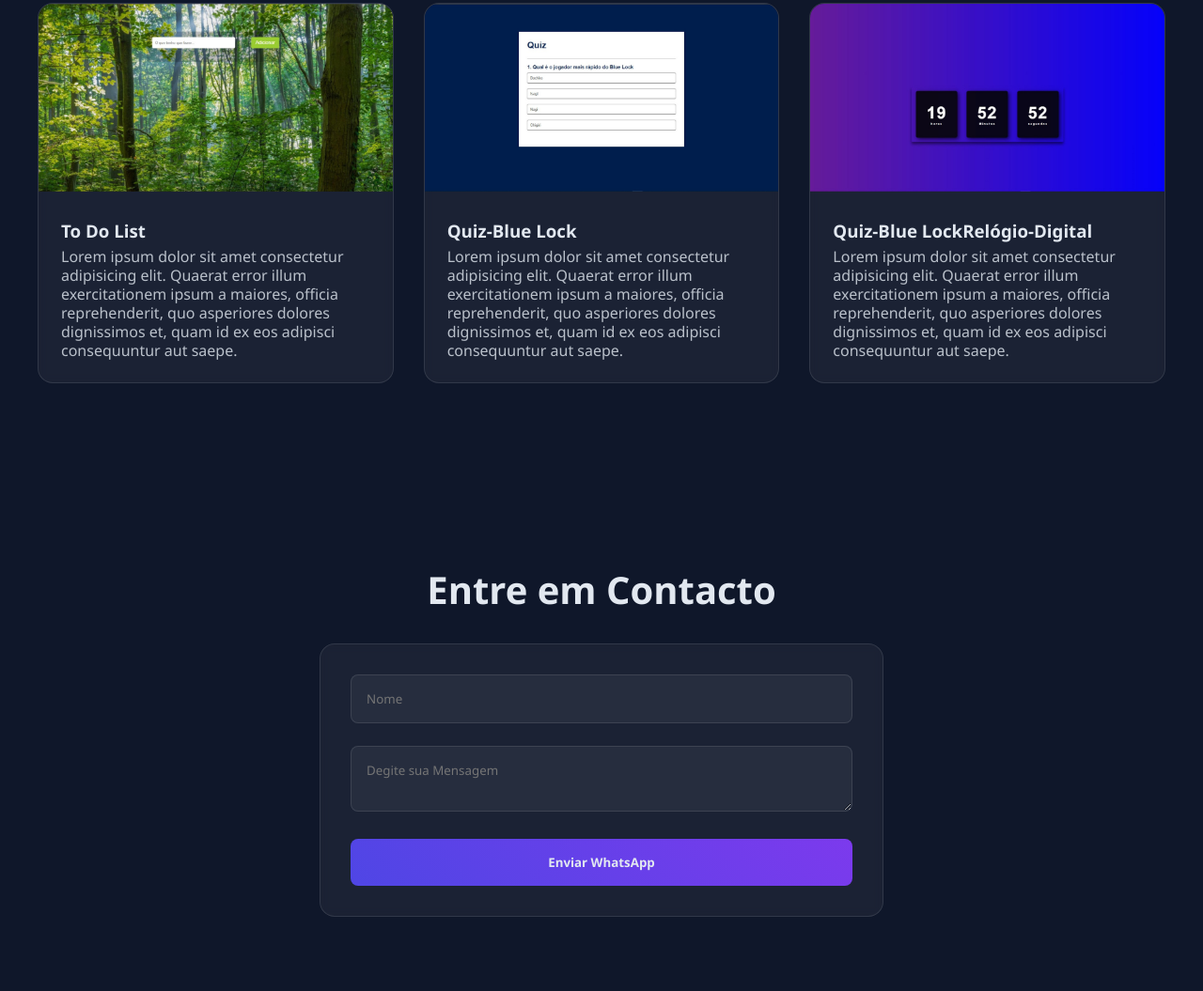
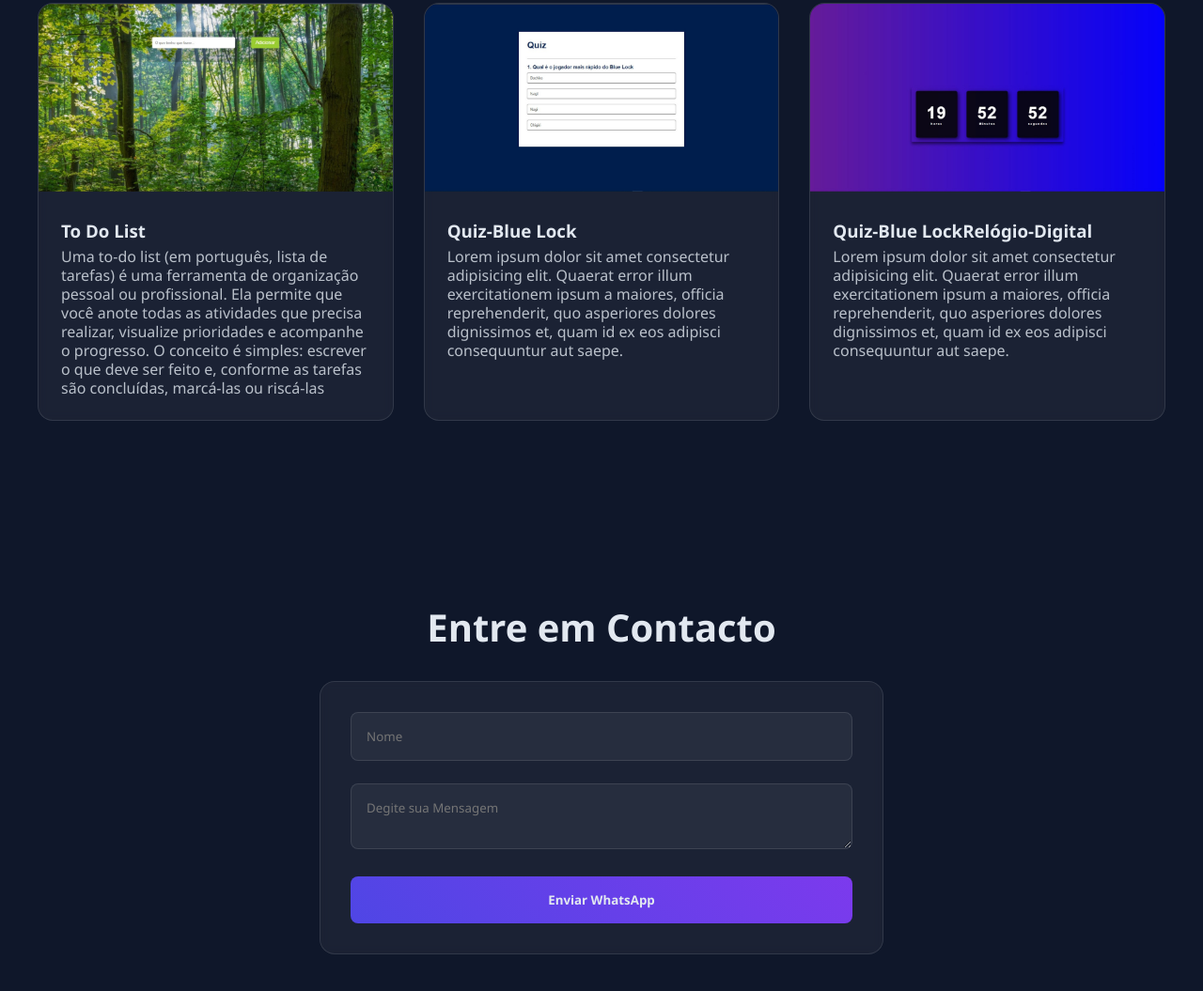
Before and after one commit to luisvenancio-gp/Meu-Site, a plain HTML site: page indx.html in a window 1280 px wide. Shown: the part 1629-2684 px from the top of the page at 94% size. Drawn offline with Linux system fonts and the light colour scheme.

Commit message:
Fix HTML structure and content in indx.html

```diff
--- a/indx.html
+++ b/indx.html
@@ -73,10 +73,7 @@
                 <div class="espacamento">
                     <h3 class="nome-proj"><a class="nome-proj" href="Calendario de Tarefas/indx.html" rel="_self"
                             target="_blank">To Do List</a></h3>
-                    <p class="info-proj">Lorem ipsum dolor sit amet consectetur adipisicing elit. Quaerat error illum
-                        exercitationem ipsum a maiores, officia reprehenderit, quo asperiores dolores dignissimos et,
-                        quam
-                        id ex eos adipisci consequuntur aut saepe.</p>
+                    <p class="info-proj">Uma to‑do list (em português, lista de tarefas) é uma ferramenta de organização pessoal ou profissional. Ela permite que você anote todas as atividades que precisa realizar, visualize prioridades e acompanhe o progresso. O conceito é simples: escrever o que deve ser feito e, conforme as tarefas são concluídas, marcá‑las ou riscá‑las</p>
                 </div>
             </div>
 
```
